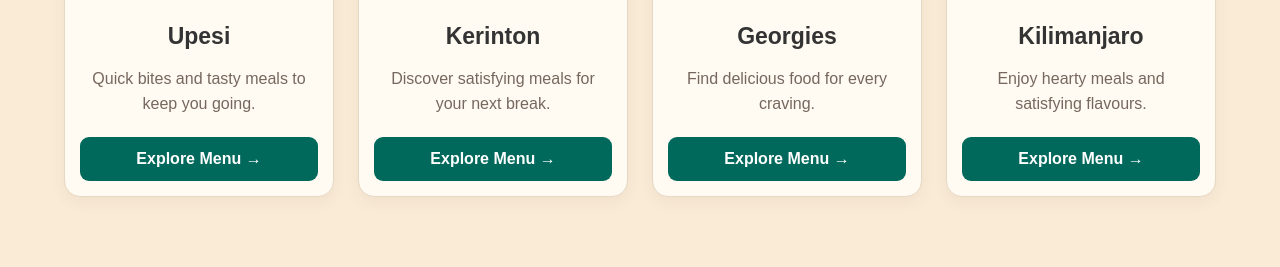
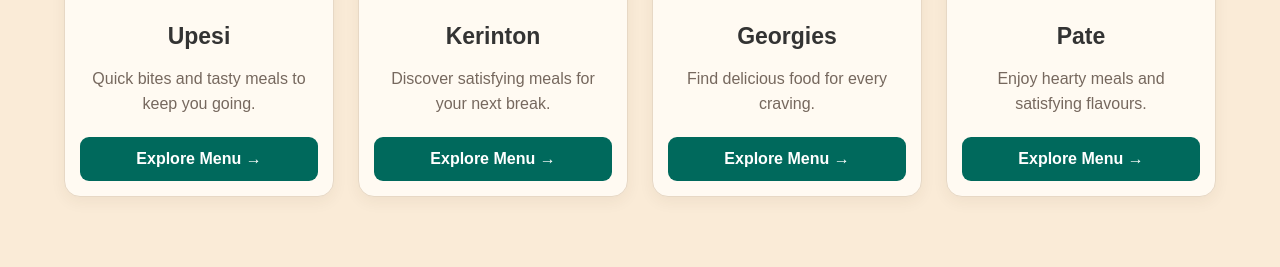
Before and after one commit to David-Mumo-blip/DB-Project, a Flask app: template templates/vendoroverall.html in a window 1280 px wide. Shown: the part 541-808 px from the top of the page. Run offline with Flask 3, Linux system fonts and the light colour scheme; the template is opened without the code that fills it, so the values that code supplies are empty.

```diff
--- a/templates/vendoroverall.html
+++ b/templates/vendoroverall.html
@@ -270,10 +270,10 @@
                     src="https://images.unsplash.com/photo-1547592180-85f173990554?auto=format&fit=crop&w=600&q=80"
                     alt="A hearty meal">
 
-                <h2>Kilimanjaro</h2>
+                <h2>Pate</h2>
                 <p>Enjoy hearty meals and satisfying flavours.</p>
 
-                <a href="kilimanjaro.html" class="select-btn">
+                <a href="pate.html" class="select-btn">
                     Explore Menu →
                 </a>
             </article>
```
Also changed, not shown: static/images/eating1.webp (added), static/images/eating2.webp (added), static/images/eating3.webp (added), static/images/eatingburger.webp (added).
